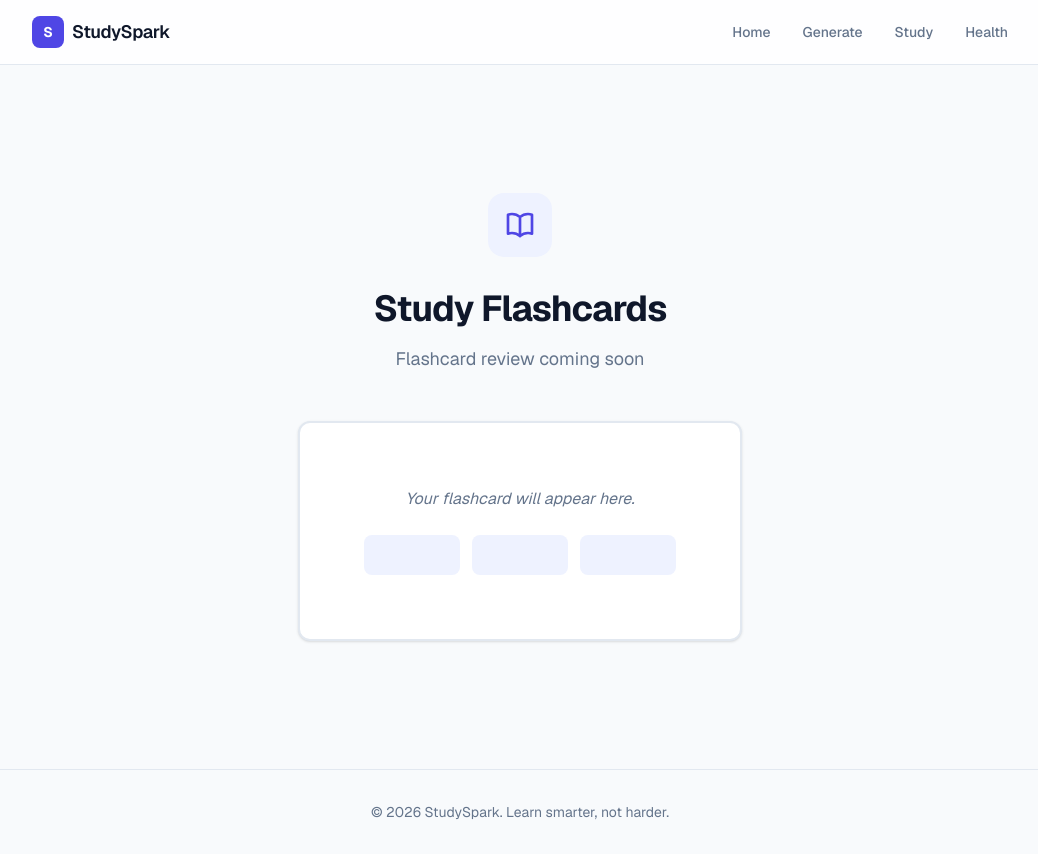
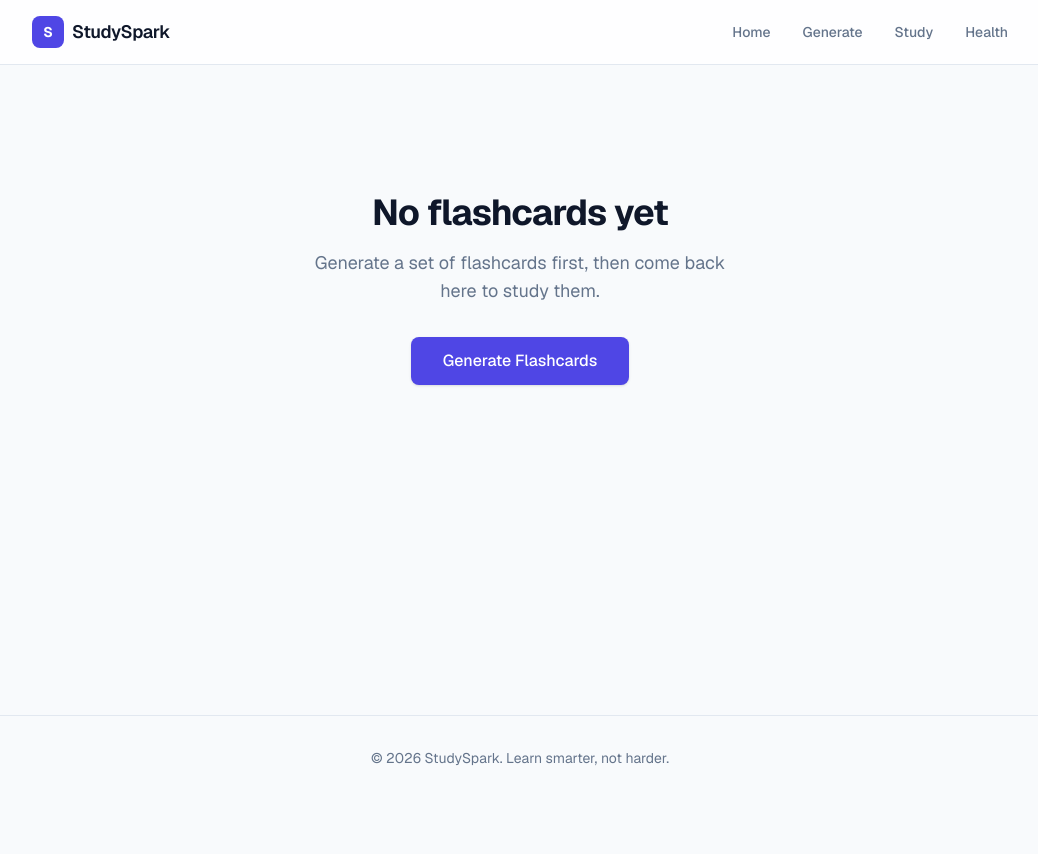
Before and after one commit to Ayesha-Arshed/studyspark-capstone, a Next.js app: page /study in a window 1280 px wide. Shown: the whole page, without its empty margins (120-1158 px from the left). After the commit the page ends 800 px from the top, so only its background shows below. Built offline with nearby package versions, Linux system fonts and the light colour scheme.

Commit message:
Rebuild study page and increase API timeout to 30s

```diff
--- a/app/study/page.tsx
+++ b/app/study/page.tsx
@@ -1,38 +1,136 @@
+"use client";
+
+import { useEffect, useState } from "react";
+import Link from "next/link";
+import type { Flashcard } from "../api/generate/route";
+
 export default function StudyPage() {
+  const [flashcards, setFlashcards] = useState<Flashcard[] | null>(null);
+  const [index, setIndex] = useState(0);
+  const [flipped, setFlipped] = useState(false);
+
+  useEffect(() => {
+    const raw = sessionStorage.getItem("studyspark:flashcards");
+    if (raw) {
+      try {
+        const parsed = JSON.parse(raw);
+        if (Array.isArray(parsed) && parsed.length > 0) {
+          setFlashcards(parsed);
+          return;
+        }
+      } catch {
+        // fall through to empty state
+      }
+    }
+    setFlashcards([]);
+  }, []);
+
+  function handleFlip() {
+    setFlipped((f) => !f);
+  }
+
+  function handleNext() {
+    if (!flashcards) return;
+    setFlipped(false);
+    setIndex((i) => (i + 1) % flashcards.length);
+  }
+
+  function handlePrev() {
+    if (!flashcards) return;
+    setFlipped(false);
+    setIndex((i) => (i - 1 + flashcards.length) % flashcards.length);
+  }
+
+  function handleKeyDown(e: React.KeyboardEvent) {
+    if (e.key === "Enter" || e.key === " ") {
+      e.preventDefault();
+      handleFlip();
+    }
+  }
+
+  if (flashcards === null) {
+    return (
+      <div className="flex flex-col items-center justify-center py-20 text-center">
+        <p className="text-muted">Loading your flashcards...</p>
+      </div>
+    );
+  }
+
+  if (flashcards.length === 0) {
+    return (
+      <div className="flex flex-col items-center justify-center py-20 text-center">
+        <h1 className="text-4xl font-bold tracking-tight text-foreground mb-4">
+          No flashcards yet
+        </h1>
+        <p className="max-w-md text-lg text-muted mb-8">
+          Generate a set of flashcards first, then come back here to study them.
+        </p>
+        <Link
+          href="/generate"
+          className="inline-flex h-12 items-center justify-center rounded-lg bg-primary px-8 text-base font-medium text-white shadow-sm transition-colors hover:bg-primary-hover focus-visible:outline focus-visible:outline-2 focus-visible:outline-offset-2 focus-visible:outline-primary"
+        >
+          Generate Flashcards
+        </Link>
+      </div>
+    );
+  }
+
+  const card = flashcards[index];
+
   return (
-    <div className="flex flex-col items-center justify-center py-20 text-center">
-      <div className="h-16 w-16 rounded-2xl bg-primary-light flex items-center justify-center mb-8">
-        <svg
-          className="h-8 w-8 text-primary"
-          fill="none"
-          viewBox="0 0 24 24"
-          strokeWidth={2}
-          stroke="currentColor"
-        >
-          <path
-            strokeLinecap="round"
-            strokeLinejoin="round"
-            d="M12 6.042A8.967 8.967 0 0 0 6 3.75c-1.052 0-2.062.18-3 .512v14.25A8.987 8.987 0 0 1 6 18c2.305 0 4.408.867 6 2.292m0-14.25a8.966 8.966 0 0 1 6-2.292c1.052 0 2.062.18 3 .512v14.25A8.987 8.987 0 0 0 18 18a8.967 8.967 0 0 0-6 2.292m0-14.25v14.25"
-          />
-        </svg>
+    <div className="flex flex-col items-center justify-center py-16 px-4 text-center">
+      <h1 className="text-3xl font-bold tracking-tight text-foreground mb-2">
+        Study Flashcards
+      </h1>
+      <p className="text-muted mb-10">
+        Card {index + 1} of {flashcards.length}
+      </p>
+
+      <div
+        role="button"
+        tabIndex={0}
+        onClick={handleFlip}
+        onKeyDown={handleKeyDown}
+        aria-pressed={flipped}
+        aria-label={flipped ? "Showing answer. Press to show question." : "Showing question. Press to show answer."}
+        className="mt-2 flex min-h-[220px] w-full max-w-md cursor-pointer flex-col items-center justify-center rounded-xl border-2 border-border bg-card shadow-sm p-10 transition-colors hover:border-primary focus-visible:outline focus-visible:outline-2 focus-visible:outline-offset-2 focus-visible:outline-primary"
+      >
+        <p className="text-xs font-medium text-primary mb-4 uppercase tracking-wide">
+          {flipped ? "Answer" : "Question"}
+        </p>
+        <p className="text-lg text-foreground">
+          {flipped ? card.answer : card.question}
+        </p>
+        <p className="mt-6 text-xs text-muted">Click or press Enter to flip</p>
       </div>
 
-      <h1 className="text-4xl font-bold tracking-tight text-foreground mb-4">
-        Study Flashcards
-      </h1>
+      <div className="mt-8 flex justify-center gap-3">
+        <button
+          onClick={handlePrev}
+          className="h-10 rounded-lg border border-border bg-card px-6 text-sm font-medium text-foreground transition-colors hover:bg-primary-light focus-visible:outline focus-visible:outline-2 focus-visible:outline-offset-2 focus-visible:outline-primary"
+        >
+          Previous
+        </button>
+        <button
+          onClick={handleFlip}
+          className="h-10 rounded-lg bg-primary px-6 text-sm font-medium text-white transition-colors hover:bg-primary-hover focus-visible:outline focus-visible:outline-2 focus-visible:outline-offset-2 focus-visible:outline-primary"
+        >
+          Flip
+        </button>
+        <button
+          onClick={handleNext}
+          className="h-10 rounded-lg border border-border bg-card px-6 text-sm font-medium text-foreground transition-colors hover:bg-primary-light focus-visible:outline focus-visible:outline-2 focus-visible:outline-offset-2 focus-visible:outline-primary"
+        >
+          Next
+        </button>
+      </div>
 
-      <p className="max-w-md text-lg text-muted mb-4">
-        Flashcard review coming soon
-      </p>
-
-      <div className="mt-8 rounded-xl border-2 border-border bg-card shadow-sm p-16 max-w-md">
-        <div className="text-muted italic">Your flashcard will appear here.</div>
-        <div className="mt-6 flex justify-center gap-3">
-          <div className="h-10 w-24 rounded-lg bg-primary-light" />
-          <div className="h-10 w-24 rounded-lg bg-primary-light" />
-          <div className="h-10 w-24 rounded-lg bg-primary-light" />
-        </div>
-      </div>
+      <Link
+        href="/generate"
+        className="mt-10 text-sm text-primary hover:text-primary-hover font-medium"
+      >
+        Generate a new set
+      </Link>
     </div>
   );
 }
```
Also changed, not shown: app/api/generate/route.ts (+16 -6 lines).
